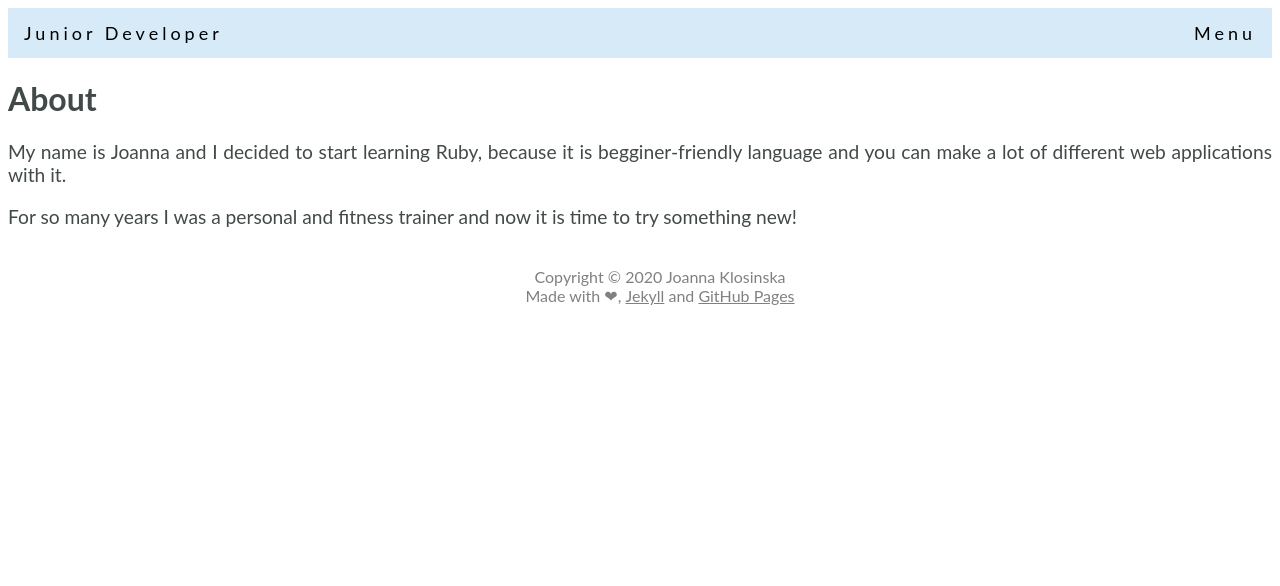
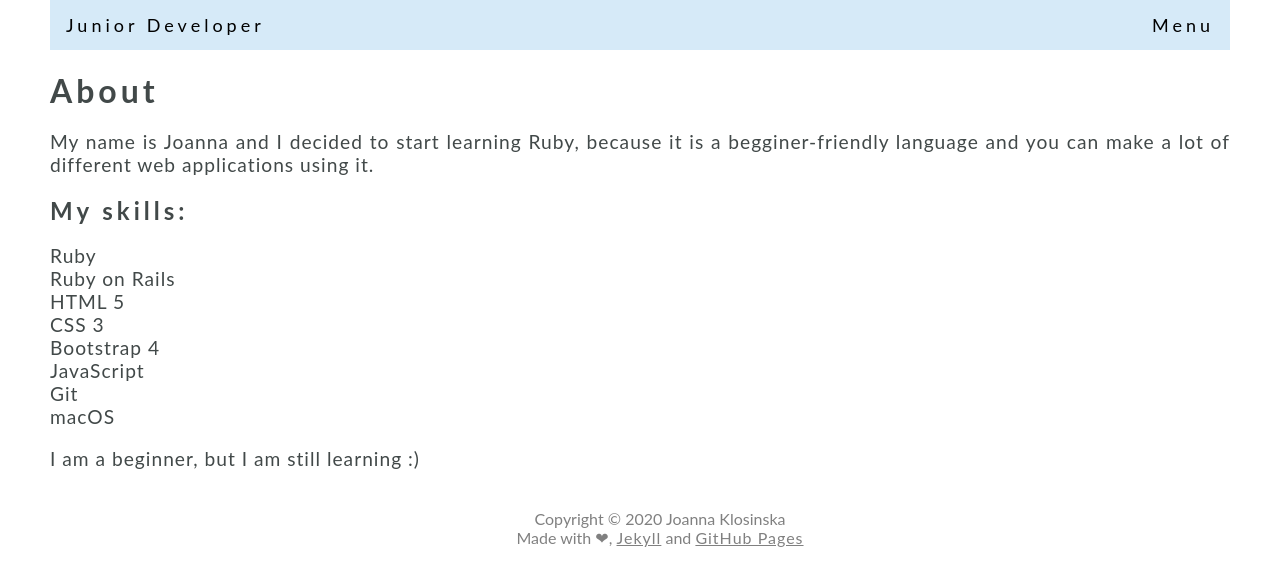
Before and after one commit to JoannaKlosinska/joannaklosinska.github.io, a Jekyll site: the page built from about.markdown, in a window 1280 px wide. Shown: the top 586 px of the page. Built offline with Jekyll 4.4.1, drawn with Linux system fonts in a browser that asks for light colours.

Commit message:
Change layout

```diff
--- a/_layouts/post.html
+++ b/_layouts/post.html
@@ -2,17 +2,21 @@
 ---
 <style>
   @import url('https://fonts.googleapis.com/css2?family=Open+Sans&display=swap');
+  body {
+    margin: 0px 50px;
+  }
   a, p, h1, h2, h3, h4, h5, h6, span {
     font-family: Lato,"Helvetica Neue",sans-serif;
     color: #424949;
   }
+  h1, h2 {
+    margin-bottom: 0px;
+    letter-spacing: 4px;
+  }
   a, p {
     font-size: 1.2rem;
     text-align: justify;
-  }
-  li {
-    list-style-type: none;
-    padding: 20px 0;
+    letter-spacing: 1px;
   }
   span {
     color: gray;
@@ -25,17 +29,22 @@
   .flexbox-container {
     display: flex;
     justify-content: space-between;
-    flex-direction: row-reverse;
+    flex-direction: column;
+    align-items: center;
+    text-align: center;
   }
-  .flexbox-item {
-    width: 1200px;
+  .flexbox-container h1 {
+    border-bottom: 1.5px solid #CFD8DC;
+    padding-bottom: 10px;
   }
-  .flexbox-item-1 {
-    height: 100px;
-    padding: 10px;
+  .flexbox-item-1 a {
+    text-decoration: none;
+  }
+  .flexbox-item-1 a:hover {
+    color: #CFD8DC;
   }
   .flexbox-item-2 {
-    padding: 10px;
+    max-width: 500px;
   }
   .footer {
     display: inline-block;
@@ -105,12 +114,15 @@
     border: 1px solid #eee;
     margin-left: -2px;
     margin-right: -2px;
+    margin-top: 20px;
+    margin-bottom: 20px;
     background-color: #ffffff;
     display: inline-block;
     text-decoration: none;
+    text-align: center;
   }
   .pagination a:hover {
-    background-color: #f1f1f1;
+    background-color: #CFD8DC;
     color: #333;
   }
 
--- a/_posts/2020-09-10-deploying-on-heroku.markdown
+++ b/_posts/2020-09-10-deploying-on-heroku.markdown
@@ -28,7 +28,7 @@ In the end deploy your code:
 {% highlight ruby %}
 $ git push heroku master
 {% endhighlight %}
-Any time when you want to deploy changes in your application, use <b>git push heroku</b>. And that is all!
+Any time when you want to deploy changes in your application, use <b>git push heroku</b>. And this is all!
 
 
 
--- a/about.markdown
+++ b/about.markdown
@@ -4,6 +4,17 @@ title: About
 permalink: /about.html
 ---
 
-My name is Joanna and I decided to start learning Ruby, because it is begginer-friendly language and you can make a lot of different web applications with it.
+My name is Joanna and I decided to start learning Ruby, because it is a begginer-friendly language and you can make a lot of different web applications using it.<br>
 
-For so many years I was a personal and fitness trainer and now it is time to try something new!
+
+<h2>My skills:</h2>
+Ruby <br>
+Ruby on Rails <br>
+HTML 5 <br>
+CSS 3 <br>
+Bootstrap 4 <br>
+JavaScript <br>
+Git <br>
+macOS <br>
+
+I am a beginner, but I am still learning :)
```
Also changed, not shown: index.html (+11 -9 lines).
